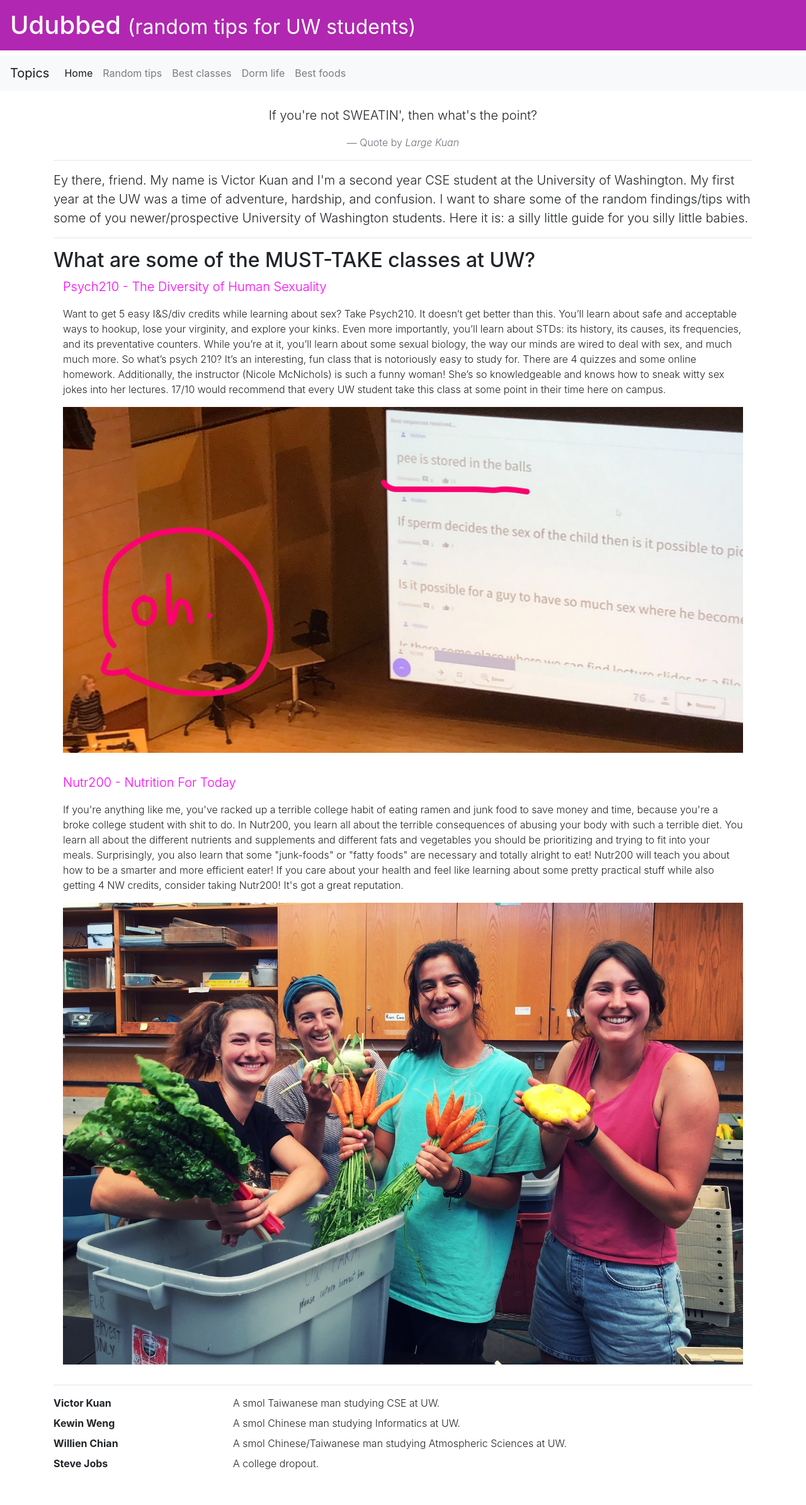
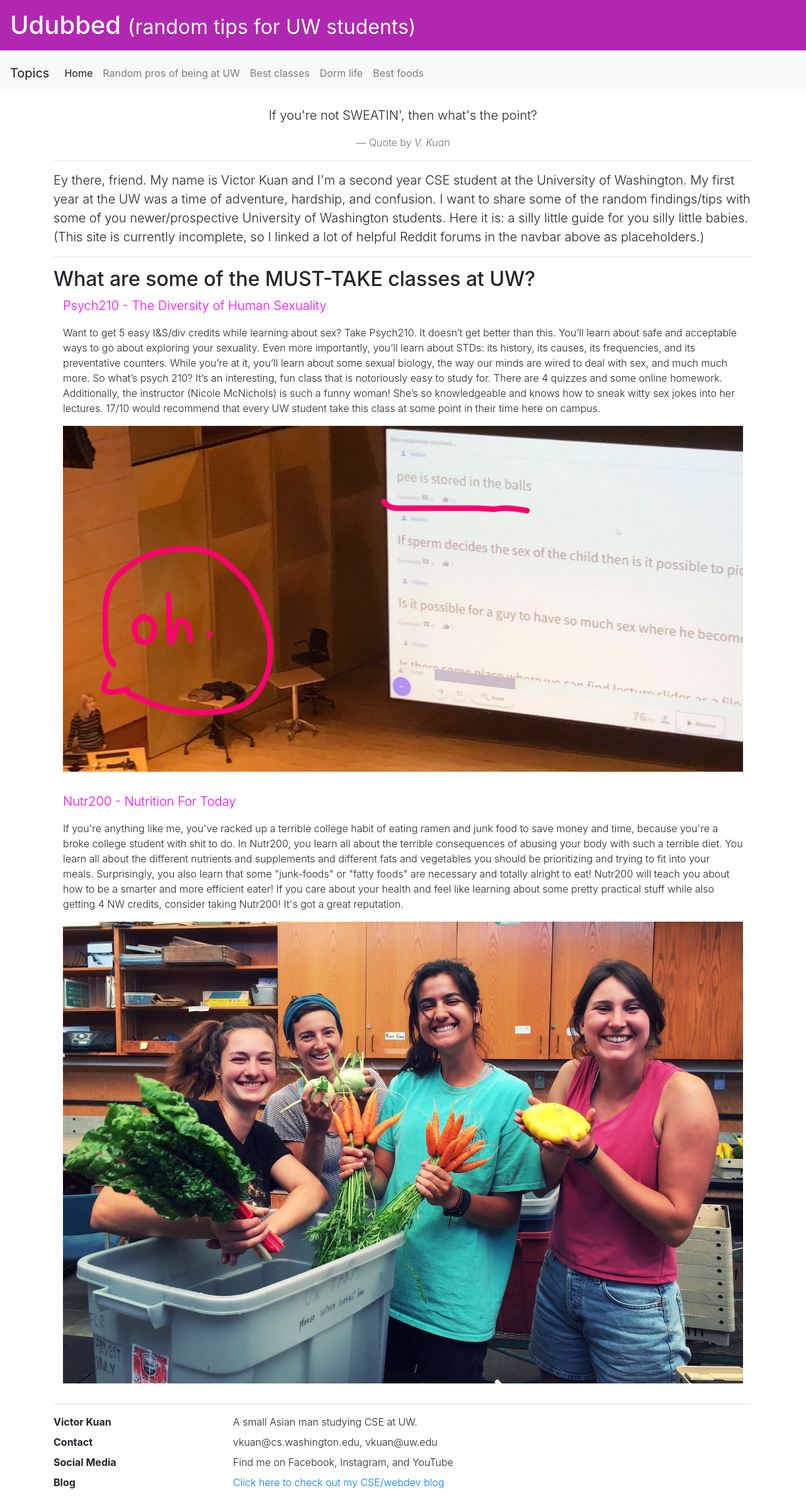
Before and after one commit to vkuan/udubbed, a plain HTML site: page index.html in a window 1280 px wide. Shown: the whole page at 63% size. Before the commit the page ends 2359 px from the top, so only its background shows below. Drawn offline with nearby package versions, Linux system fonts and the light colour scheme.

Commit message:
added links and such to the page, it's still incomplete but it's a workinprogress lemao

```diff
--- a/index.html
+++ b/index.html
@@ -8,7 +8,7 @@
     <!-- Bootstrap CSS -->
     <link rel="stylesheet" href="css/bootstrap.min.css">
     <link rel="stylesheet" type="text/css" href="css/style.css">
-    <title>Hello, world!</title>
+    <title>Udubbed - UW tips and tricks</title>
   </head>
   <body>
     <div>
@@ -26,16 +26,16 @@
               <a class="nav-link" href="#">Home <span class="sr-only">(current)</span></a>
             </li>
             <li class="nav-item">
-              <a class="nav-link" href="#">Random tips</a>
+              <a class="nav-link" href="https://www.reddit.com/r/udub/comments/8gnz2l/what_are_the_coolest_parts_about_being_a_uw/" target="_blank">Random pros of being at UW</a>
             </li>
             <li class="nav-item">
-              <a class="nav-link" href="#">Best classes</a>
+              <a class="nav-link" href="https://www.reddit.com/r/udub/comments/c8vxk7/best_class_youve_taken_at_uw_class_reccomendations/" target="_blank">Best classes</a>
             </li>
             <li class="nav-item">
-              <a class="nav-link" href="#">Dorm life</a>
+              <a class="nav-link" href="https://www.reddit.com/r/udub/comments/b9ex0i/healthy_eating_and_dorm_life/" target="_blank">Dorm life</a>
             </li>
             <li class="nav-item">
-              <a class="nav-link" href="#">Best foods</a>
+              <a class="nav-link" href="https://www.reddit.com/r/udub/comments/ccer51/ultimate_list_of_best_restaurants_on_the_ave_by/" target="_blank">Best foods</a>
             </li>
           </ul>
         </div>
@@ -45,10 +45,10 @@
         <br>
         <blockquote class="blockquote text-center">
           <p>If you're not SWEATIN', then what's the point?</p>
-          <footer class="blockquote-footer">Quote by <cite title="Large Kuan">Large Kuan</cite></footer>
+          <footer class="blockquote-footer">Quote by <cite title="Large Kuan">V. Kuan</cite></footer>
         </blockquote>
         <hr>
-        <p class="lead">Ey there, friend. My name is Victor Kuan and I'm a second year CSE student at the University of Washington. My first year at the UW was a time of adventure, hardship, and confusion. I want to share some of the random findings/tips with some of you newer/prospective University of Washington students. Here it is: a silly little guide for you silly little babies.</p>
+        <p class="lead">Ey there, friend. My name is Victor Kuan and I'm a second year CSE student at the University of Washington. My first year at the UW was a time of adventure, hardship, and confusion. I want to share some of the random findings/tips with some of you newer/prospective University of Washington students. Here it is: a silly little guide for you silly little babies. (This site is currently incomplete, so I linked a lot of helpful Reddit forums in the navbar above as placeholders.)</p>
         <hr>
         <div id="classes-section">
           <h2>What are some of the MUST-TAKE classes at UW?</h2>
@@ -56,7 +56,7 @@
             <div class="course">
               <p class="lead" id="class-title">Psych210 - The Diversity of Human Sexuality</p>
               <p>Want to get 5 easy I&S/div credits while learning about sex? Take Psych210. It doesn’t get better than this.
-              You’ll learn about safe and acceptable ways to hookup, lose your virginity, and explore your kinks. Even more importantly, you’ll learn about STDs: its history, its causes, its frequencies, and its preventative counters. While you’re at it, you’ll learn about some sexual biology, the way our minds are wired to deal with sex, and much much more.
+              You’ll learn about safe and acceptable ways to go about exploring your sexuality. Even more importantly, you’ll learn about STDs: its history, its causes, its frequencies, and its preventative counters. While you’re at it, you’ll learn about some sexual biology, the way our minds are wired to deal with sex, and much much more.
               So what’s psych 210? It’s an interesting, fun class that is notoriously easy to study for. There are 4 quizzes and some online homework. Additionally, the instructor (Nicole McNichols) is such a funny woman! She’s so knowledgeable and knows how to sneak witty sex jokes into her lectures.
               17/10 would recommend that every UW student take this class at some point in their time here on campus.
               </p>
@@ -83,16 +83,16 @@
         <hr>
         <dl class="row">
           <dt class="col-sm-3">Victor Kuan</dt>
-          <dd class="col-sm-9">A smol Taiwanese man studying CSE at UW.</dd>
+          <dd class="col-sm-9">A small Asian man studying CSE at UW.</dd>
 
-          <dt class="col-sm-3">Kewin Weng</dt>
-          <dd class="col-sm-9">A smol Chinese man studying Informatics at UW.</dd>
+          <dt class="col-sm-3">Contact</dt>
+          <dd class="col-sm-9">vkuan@cs.washington.edu, vkuan@uw.edu</dd>
 
-          <dt class="col-sm-3">Willien Chian</dt>
-          <dd class="col-sm-9">A smol Chinese/Taiwanese man studying Atmospheric Sciences at UW.</dd>
+          <dt class="col-sm-3">Social Media</dt>
+          <dd class="col-sm-9">Find me on Facebook, Instagram, and YouTube</dd>
 
-          <dt class="col-sm-3">Steve Jobs</dt>
-          <dd class="col-sm-9">A college dropout.</dd>
+          <dt class="col-sm-3">Blog</dt>
+          <dd class="col-sm-9"><a href="http://students.washington.edu/vkuan/" target="_blank">Click here to check out my CSE/webdev blog</a></dd>
         </dl>
       </div>
     <!-- Optional JavaScript -->
```
